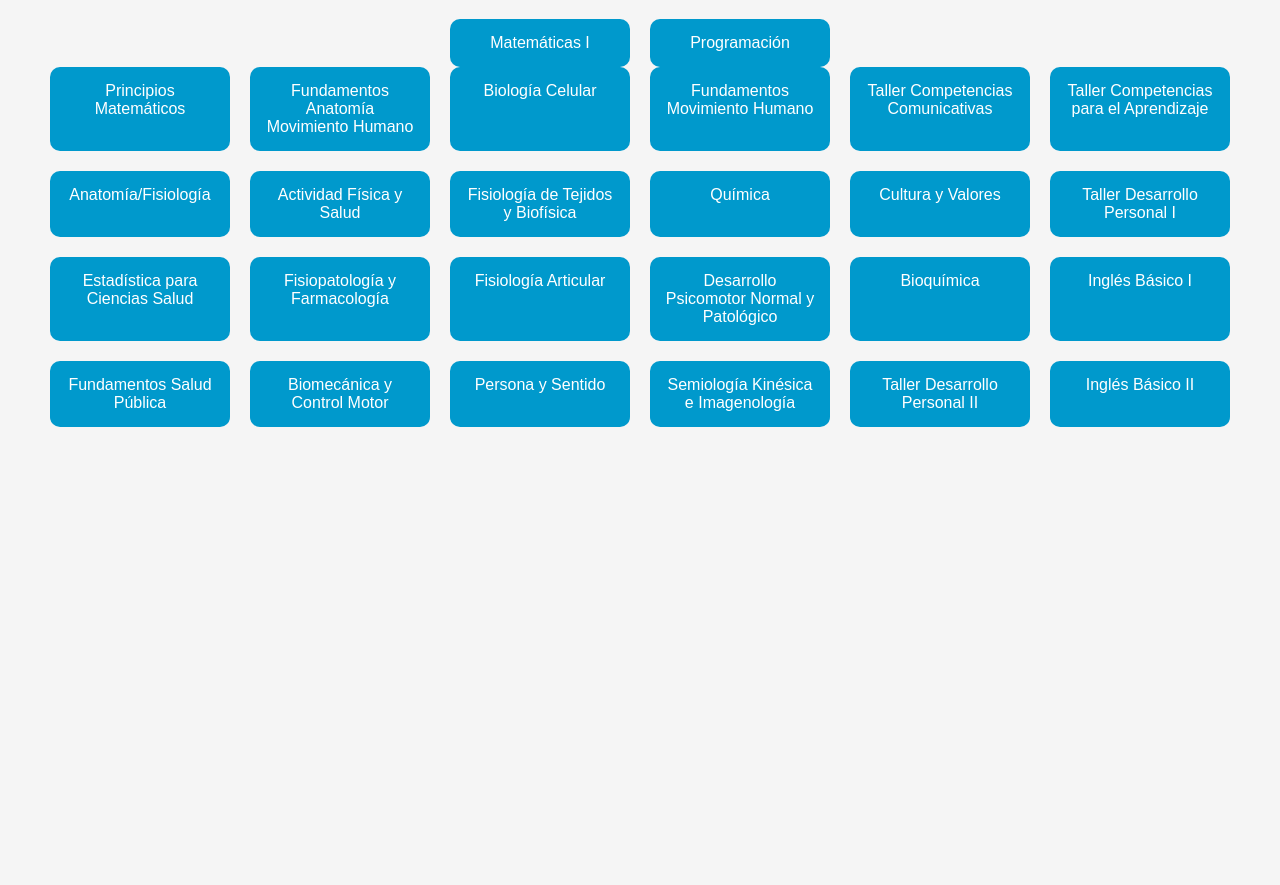
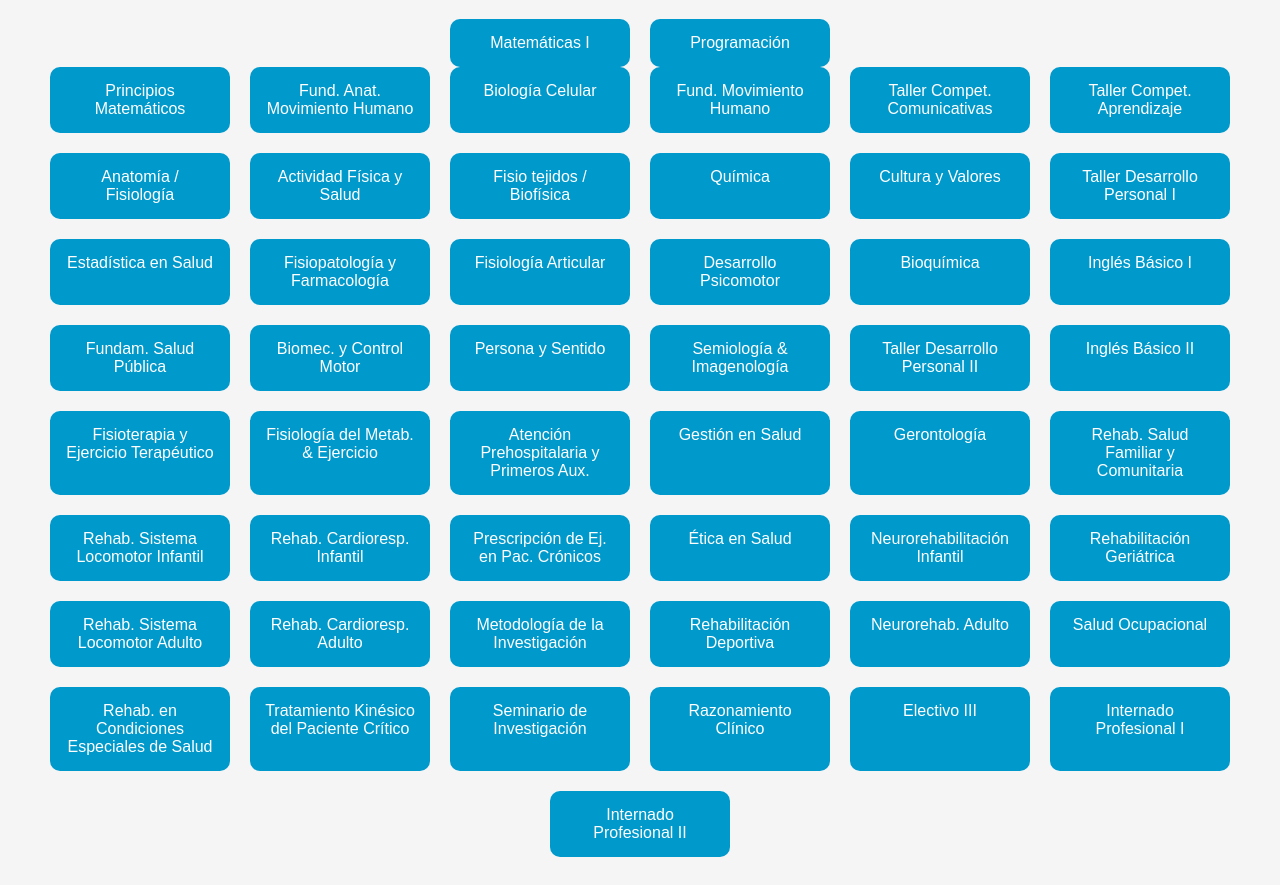
Before and after one commit to aylinnnwrr/Malla-interactiva, a plain HTML site: page index.html in a window 1280 px wide. Shown: the part 89-974 px from the top of the page. Before the commit the page ends 800 px from the top, so only its background shows below. Drawn offline with Linux system fonts and the light colour scheme.

Commit message:
Update index.html

```diff
--- a/index.html
+++ b/index.html
@@ -16,33 +16,70 @@
 </body>
 </html>
 <div class="malla">
-  <!-- 1er año -->
+  <!-- Semestre 1 -->
   <div class="ramo" onclick="mostrarInfo('principiosMat')">Principios Matemáticos</div>
-  <div class="ramo" onclick="mostrarInfo('fundAnatMovHum')">Fundamentos Anatomía Movimiento Humano</div>
+  <div class="ramo" onclick="mostrarInfo('fundAnatMovHum')">Fund. Anat. Movimiento Humano</div>
   <div class="ramo" onclick="mostrarInfo('bioCelular')">Biología Celular</div>
-  <div class="ramo" onclick="mostrarInfo('fundMovHum')">Fundamentos Movimiento Humano</div>
-  <div class="ramo" onclick="mostrarInfo('tallerComunic')">Taller Competencias Comunicativas</div>
-  <div class="ramo" onclick="mostrarInfo('tallerAprendizaje')">Taller Competencias para el Aprendizaje</div>
-  <!-- 1er semestre -->
-  <div class="ramo" onclick="mostrarInfo('anatomiaFisio')">Anatomía/Fisiología</div>
+  <div class="ramo" onclick="mostrarInfo('fundMovHum')">Fund. Movimiento Humano</div>
+  <div class="ramo" onclick="mostrarInfo('tallerComunic')">Taller Compet. Comunicativas</div>
+  <div class="ramo" onclick="mostrarInfo('tallerAprendizaje')">Taller Compet. Aprendizaje</div>
+
+  <!-- Semestre 2 -->
+  <div class="ramo" onclick="mostrarInfo('anatomiaFisio')">Anatomía / Fisiología</div>
   <div class="ramo" onclick="mostrarInfo('actiFisSalud')">Actividad Física y Salud</div>
-  <div class="ramo" onclick="mostrarInfo('fisTisBiofisica')">Fisiología de Tejidos y Biofísica</div>
+  <div class="ramo" onclick="mostrarInfo('fisTisBiofisica')">Fisio tejidos / Biofísica</div>
   <div class="ramo" onclick="mostrarInfo('quimica')">Química</div>
   <div class="ramo" onclick="mostrarInfo('culturaValores')">Cultura y Valores</div>
   <div class="ramo" onclick="mostrarInfo('tallerDesarrollo1')">Taller Desarrollo Personal I</div>
-  <!-- 3er semestre -->
-  <div class="ramo" onclick="mostrarInfo('estadistica')">Estadística para Ciencias Salud</div>
+
+  <!-- Semestre 3 -->
+  <div class="ramo" onclick="mostrarInfo('estadistica')">Estadística en Salud</div>
   <div class="ramo" onclick="mostrarInfo('fisioFarmaco')">Fisiopatología y Farmacología</div>
   <div class="ramo" onclick="mostrarInfo('fisArticular')">Fisiología Articular</div>
-  <div class="ramo" onclick="mostrarInfo('desPsicomotor')">Desarrollo Psicomotor Normal y Patológico</div>
+  <div class="ramo" onclick="mostrarInfo('desPsicomotor')">Desarrollo Psicomotor</div>
   <div class="ramo" onclick="mostrarInfo('bioquimica')">Bioquímica</div>
   <div class="ramo" onclick="mostrarInfo('ingles1')">Inglés Básico I</div>
-  <!-- 4to semestre -->
-  <div class="ramo" onclick="mostrarInfo('saludPublica')">Fundamentos Salud Pública</div>
-  <div class="ramo" onclick="mostrarInfo('bioControlMotor')">Biomecánica y Control Motor</div>
+
+  <!-- Semestre 4 -->
+  <div class="ramo" onclick="mostrarInfo('saludPublica')">Fundam. Salud Pública</div>
+  <div class="ramo" onclick="mostrarInfo('bioControlMotor')">Biomec. y Control Motor</div>
   <div class="ramo" onclick="mostrarInfo('personaSentido')">Persona y Sentido</div>
-  <div class="ramo" onclick="mostrarInfo('semiologia')">Semiología Kinésica e Imagenología</div>
+  <div class="ramo" onclick="mostrarInfo('semiologia')">Semiología & Imagenología</div>
   <div class="ramo" onclick="mostrarInfo('tallerDesarrollo2')">Taller Desarrollo Personal II</div>
   <div class="ramo" onclick="mostrarInfo('ingles2')">Inglés Básico II</div>
-  <!-- Sigue agregando para semestres restantes... -->
+
+  <!-- Semestre 5 -->
+  <div class="ramo" onclick="mostrarInfo('fisioterapiaEjercicio')">Fisioterapia y Ejercicio Terapéutico</div>
+  <div class="ramo" onclick="mostrarInfo('fisiologiaEjercicio')">Fisiología del Metab. & Ejercicio</div>
+  <div class="ramo" onclick="mostrarInfo('prehospitalariaAux')">Atención Prehospitalaria y Primeros Aux.</div>
+  <div class="ramo" onclick="mostrarInfo('gestionSalud')">Gestión en Salud</div>
+  <div class="ramo" onclick="mostrarInfo('gerontologia')">Gerontología</div>
+  <div class="ramo" onclick="mostrarInfo('rehabFamiliar')">Rehab. Salud Familiar y Comunitaria</div>
+
+  <!-- Semestre 6 -->
+  <div class="ramo" onclick="mostrarInfo('rehabLocomotorInfantil')">Rehab. Sistema Locomotor Infantil</div>
+  <div class="ramo" onclick="mostrarInfo('rehabCardioInfantil')">Rehab. Cardioresp. Infantil</div>
+  <div class="ramo" onclick="mostrarInfo('prescripEjercPacCrónicos')">Prescripción de Ej. en Pac. Crónicos</div>
+  <div class="ramo" onclick="mostrarInfo('eticaSalud')">Ética en Salud</div>
+  <div class="ramo" onclick="mostrarInfo('neuroRehabInfantil')">Neurorehabilitación Infantil</div>
+  <div class="ramo" onclick="mostrarInfo('rehabGeriatrica')">Rehabilitación Geriátrica</div>
+
+  <!-- Semestre 7 -->
+  <div class="ramo" onclick="mostrarInfo('rehabLocomotorAdulto')">Rehab. Sistema Locomotor Adulto</div>
+  <div class="ramo" onclick="mostrarInfo('rehabCardioAdulto')">Rehab. Cardioresp. Adulto</div>
+  <div class="ramo" onclick="mostrarInfo('investigacionMetodologia')">Metodología de la Investigación</div>
+  <div class="ramo" onclick="mostrarInfo('rehabDeportiva')">Rehabilitación Deportiva</div>
+  <div class="ramo" onclick="mostrarInfo('neuroRehabAdulto')">Neurorehab. Adulto</div>
+  <div class="ramo" onclick="mostrarInfo('saludOcupacional')">Salud Ocupacional</div>
+
+  <!-- Semestre 8 -->
+  <div class="ramo" onclick="mostrarInfo('rehabCondEspeciales')">Rehab. en Condiciones Especiales de Salud</div>
+  <div class="ramo" onclick="mostrarInfo('tratamientoCritico')">Tratamiento Kinésico del Paciente Crítico</div>
+  <div class="ramo" onclick="mostrarInfo('seminarioInvestigacion')">Seminario de Investigación</div>
+  <div class="ramo" onclick="mostrarInfo('razonamientoClinico')">Razonamiento Clínico</div>
+  <div class="ramo" onclick="mostrarInfo('electivo3')">Electivo III</div>
+
+  <!-- Semestre 9 & 10 -->
+  <div class="ramo" onclick="mostrarInfo('internadoProfesional1')">Internado Profesional I</div>
+  <div class="ramo" onclick="mostrarInfo('internadoProfesional2')">Internado Profesional II</div>
 </div>
```
